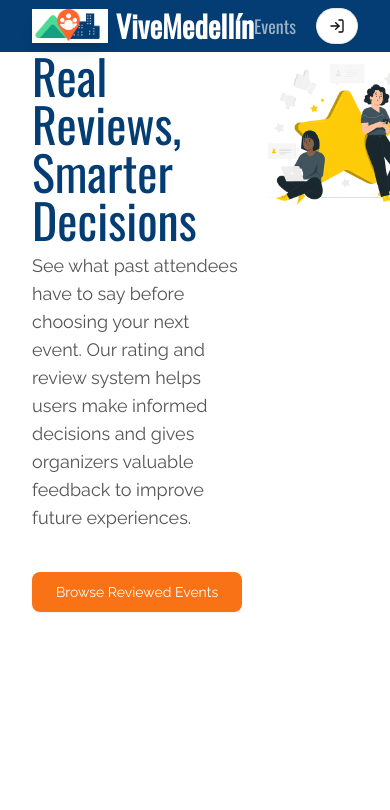
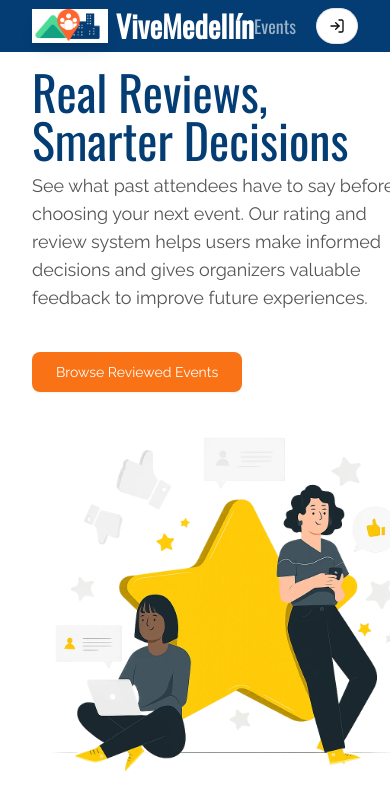
Before and after one commit to SantiagoUdeA/fabrica_artifact_v2, a Next.js app: page / in a window 390 px wide. Shown: the top 810 px of the page. Built offline with nearby package versions, Linux system fonts and the light colour scheme; no server answers.

Commit message:
fix: add flex-wrap and md:flex-nowrap classes to improve layout responsiveness

```diff
--- a/src/app/page.tsx
+++ b/src/app/page.tsx
@@ -7,7 +7,7 @@ import Link from 'next/link'
 export default function Home() {
     return (
         <section className="w-screen h-screen absoulte top-0">
-            <div className="m-auto w-fit my-auto flex gap-4">
+            <div className="m-auto w-fit my-auto flex gap-4 flex-wrap md:flex-nowrap pt-4">
                 <div className='flex flex-col justify-center'>
                     <hgroup className="mb-6">
                         <h2 className={clsx("text-5xl font-bold mb-2 text-accent font-bol text-balance", fontPrimary.className)}>
```
